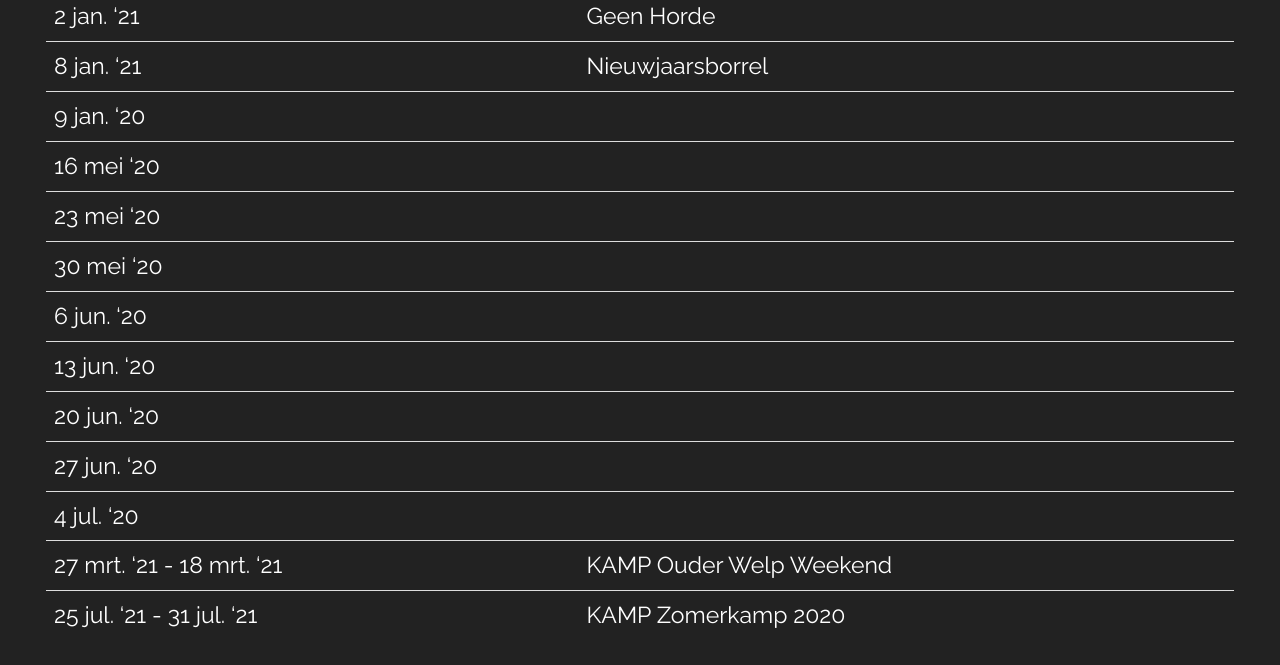
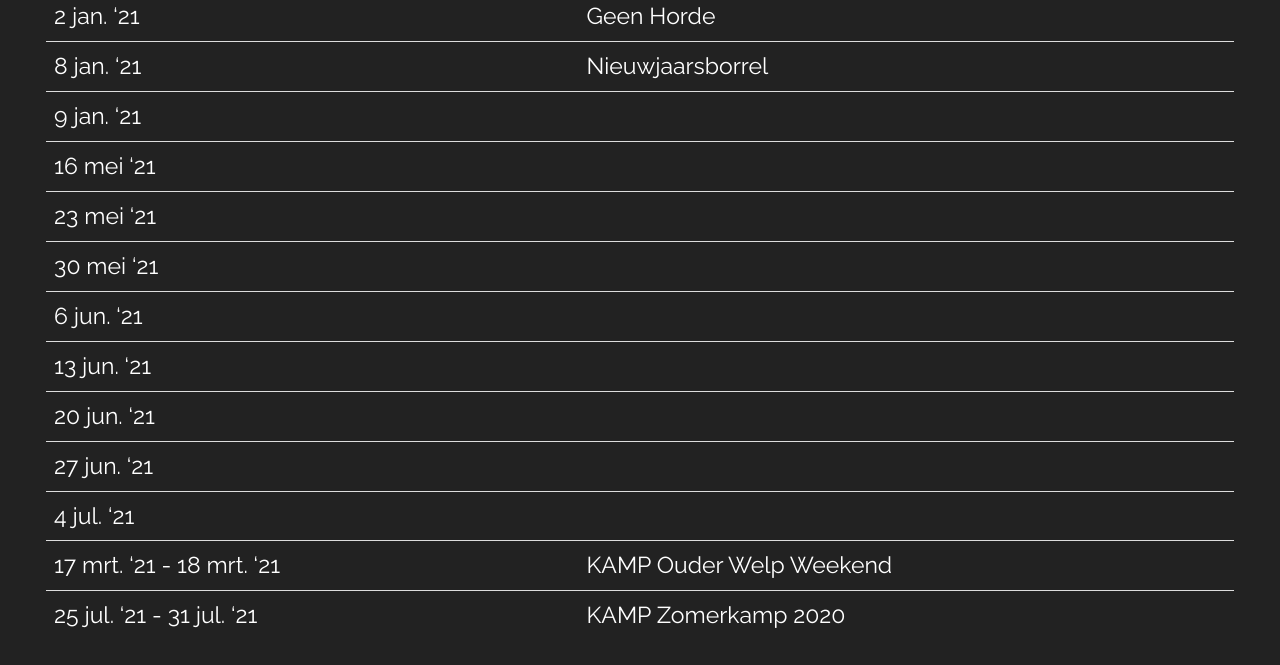
Before and after one commit to nognooitmeegemaakt/website, a Jekyll site: the page built from _agenda/welpen.md, in a window 1280 px wide. Shown: the part 1083-1748 px from the top of the page. Built offline with Jekyll 4.4.1, drawn with Linux system fonts in a browser that asks for light colours; some web fonts are replaced.

Commit message:
Update welpen.md Agenda through CMS
By Fabrizio Zanin (141.101.77.137)

```diff
--- a/_agenda/welpen.md
+++ b/_agenda/welpen.md
@@ -26,16 +26,16 @@ Aangepast op 3 oktober.
 | 26 dec. '20 | Geen Horde |
 | 2 jan. '21 | Geen Horde |
 | 8 jan. '21 | Nieuwjaarsborrel |
-| 9 jan. '20 |  |
-| 16 mei '20 |  |
-| 23 mei '20 |  |
-| 30 mei '20 |  |
-| 6 jun. '20 |  |
-| 13 jun. '20 |  |
-| 20 jun. '20 |  |
-| 27 jun. '20 |  |
-| 4 jul. '20 |  |
-| 27 mrt. '21 - 18 mrt. '21 | KAMP Ouder Welp Weekend |
+| 9 jan. '21 |  |
+| 16 mei '21 |  |
+| 23 mei '21 |  |
+| 30 mei '21 |  |
+| 6 jun. '21 |  |
+| 13 jun. '21 |  |
+| 20 jun. '21 |  |
+| 27 jun. '21 |  |
+| 4 jul. '21 |  |
+| 17 mrt. '21 - 18 mrt. '21 | KAMP Ouder Welp Weekend |
 | 25 jul. '21 - 31 jul. '21 | KAMP Zomerkamp 2020 |
 {: .table :}
 
```
